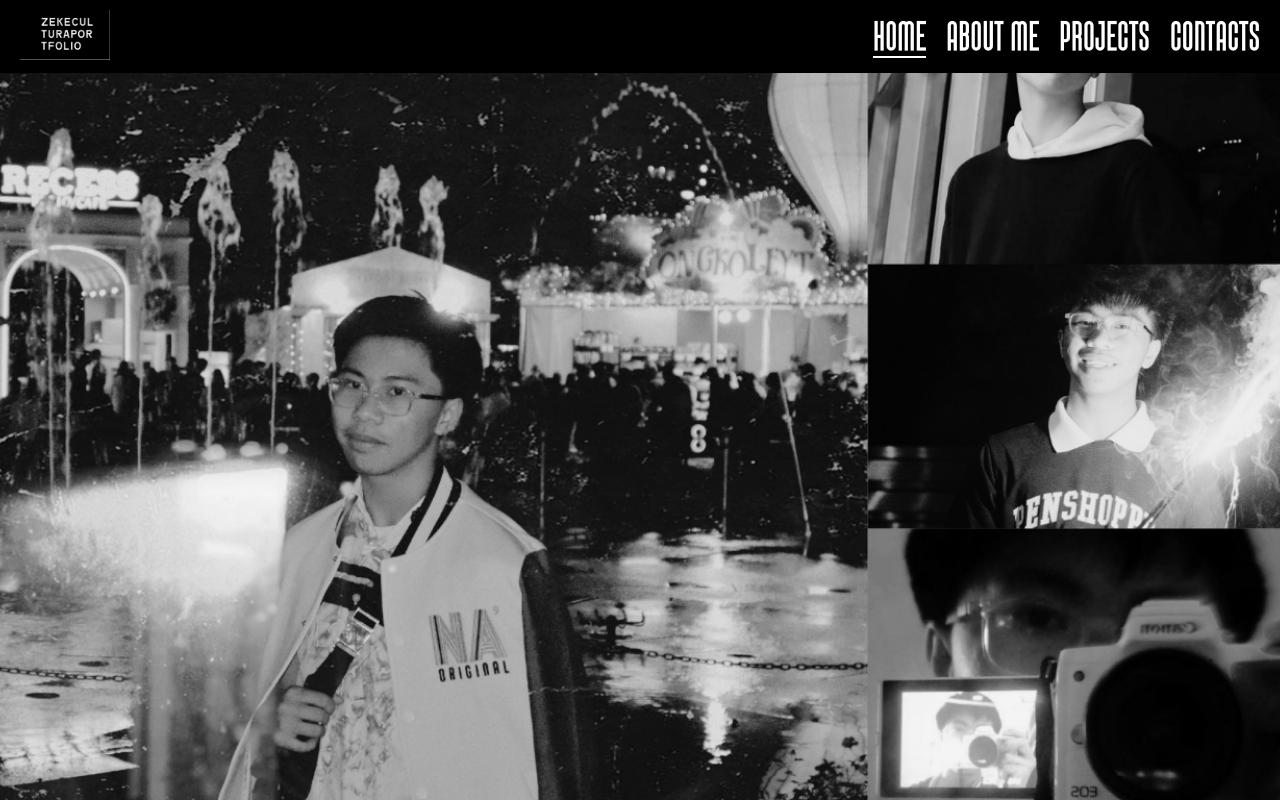
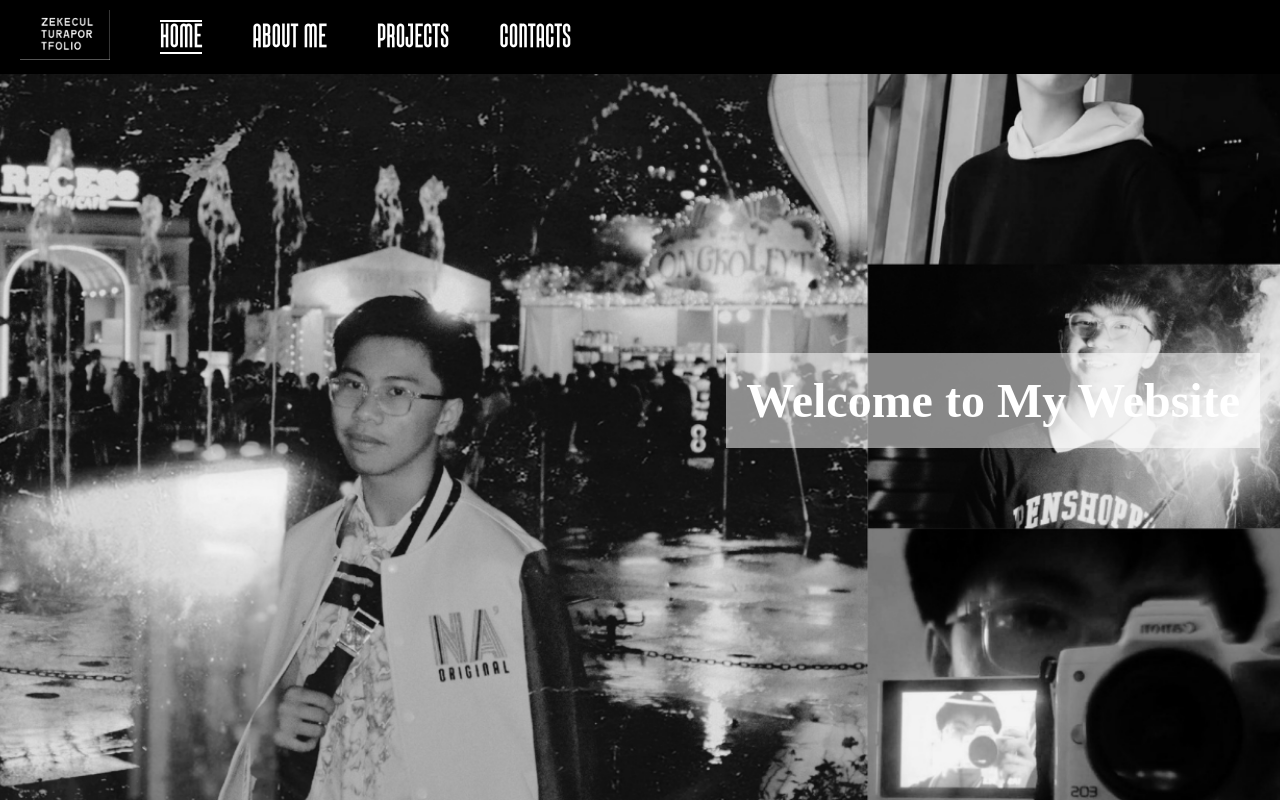
Before and after one commit to KielCultura/ciriloezekielcultura, a plain HTML site: page index.html in a window 1280 px wide. Drawn offline with Linux system fonts and the light colour scheme.

Commit message:
refinements

```diff
--- a/index.html
+++ b/index.html
@@ -4,7 +4,7 @@
     <meta charset="UTF-8">
     <meta name="viewport" content="width=device-width, initial-scale=1.0">
     <title>Homepage</title>
-    <link rel="stylesheet" href="style.css">
+    <link rel="stylesheet" href="stylesheets/homepage.css">
 </head>
 <body>
     <!-- Top Navigation Bar -->
@@ -24,6 +24,7 @@
 
     <!-- Background Section -->
     <section class="hero">
+        <h1>Welcome to My Website</h1>
     </section>
 </body>
 </html>
--- a/style.css
+++ b/stylesheets/homepage.css
@@ -1,7 +1,7 @@
 /* importing font*/
 @font-face {
     font-family: "ThisAppeal";
-    src: url(assets/fonts/ThisAppeal-FreeDemo.ttf) format("truetype");
+    src: url("../assets/fonts/ThisAppeal-FreeDemo.ttf") format("truetype");
     font-weight: normal;
     font-style: normal;
 }
@@ -18,8 +18,7 @@
 
 /* Body with background image */
 body {
-    font-family: "ThisAppeal", sans-serif;
-    background: url("assets/images/mainbg.png") no-repeat center center fixed;
+    background: url("../assets/images/mainbg.png") no-repeat center center fixed;
     background-size: cover;
     color: white;
     height: 100vh;
@@ -28,7 +27,7 @@ body {
 /* Top navigation bar */
 .topbar {
     display: flex;
-    justify-content: space-between;
+    justify-content: flex-start;
     align-items: center;
     background: #000000;
     padding: 10px 20px;
@@ -42,18 +41,24 @@ body {
     height: 50px;
 }
 
+.logo {
+    margin-right: 50px;
+}
+
 /* Navigation menu */
 nav ul {
     list-style: none;
     display: flex;
-    gap: 20px;
+    gap: 50px;
 }
 
 nav ul li a {
+    font-family: "ThisAppeal", sans-serif;
     text-decoration: none;
     color: white;
     transition: color 0.3s;
-    font-size: 40px;
+    font-size: 32px;
+
 }
 
 nav ul li a:hover {
@@ -62,20 +67,21 @@ nav ul li a:hover {
 
 nav ul li a.active {
     border-bottom: 2px solid #ffffff;
+    border-top: 2px solid #ffffff;
 }
 
 /* Hero section */
 .hero {
     display: flex;
-    justify-content: center;
+    justify-content: right;
     align-items: center;
     height: 100vh;
     text-align: center;
+    margin-right: 20px;
 }
 
 .hero h1 {
     font-size: 3em;
-    background: rgba(0, 0, 0, 0.5);
+    background: rgba(255, 255, 255, 0.521);
     padding: 20px;
-    border-radius: 10px;
 }
```
